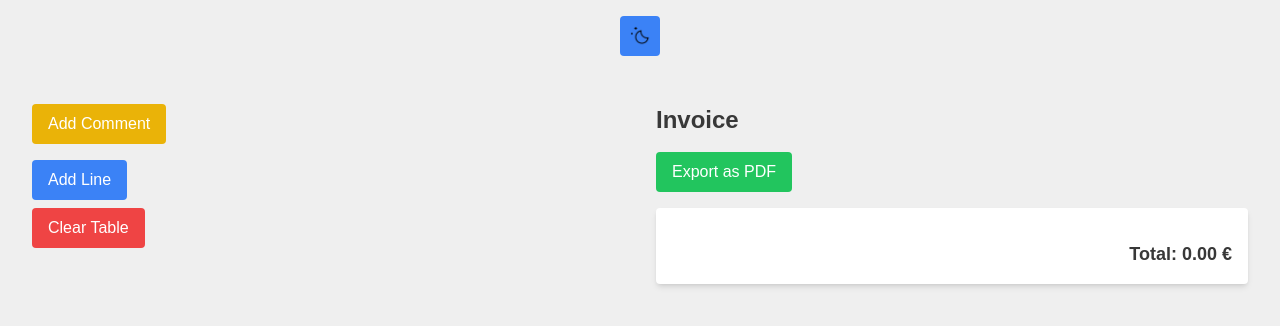
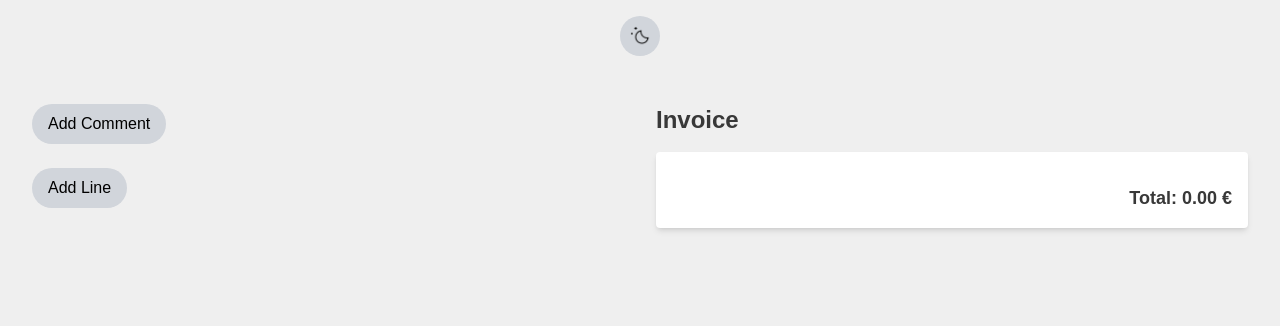
Before and after one commit to Rotosama/quickquote, a Next.js app: page / in a window 1280 px wide. Shown: the top 326 px of the page. Built offline with nearby package versions, Linux system fonts and the light colour scheme; a web font is replaced by a local one.

Commit message:
remodel colors

```diff
--- a/src/app/components/ClearTableButton.js
+++ b/src/app/components/ClearTableButton.js
@@ -4,9 +4,13 @@ export default function ClearTableButton({ onClear }) {
 	return (
 		<button
 			onClick={onClear}
-			className="bg-red-500 text-white px-4 py-2 rounded mb-4"
+			className="bg-red-400 dark:bg-red-800 px-4 py-2 rounded-full mb-4 mt-4"
 		>
-			Clear Table
+			<img
+				src="/icons/trash.png"
+				alt="delete"
+				className="w-5 h-5 icon-delete"
+			></img>
 		</button>
 	);
 }
--- a/src/app/components/CommentForm.js
+++ b/src/app/components/CommentForm.js
@@ -18,7 +18,7 @@ export default function CommentForm({ onAddComment }) {
 		<div className="mb-4">
 			<button
 				onClick={() => setIsFormVisible(!isFormVisible)}
-				className="bg-yellow-500 text-white px-4 py-2 rounded"
+				className="transition ease-in-out delay-150 hover:-translate-y-1 hover:scale-110 duration-100 bg-gray-300 dark:bg-gray-600 text-black dark:text-white px-4 py-2 mb-2 rounded-full"
 			>
 				{isFormVisible ? "Cancel" : "Add Comment"}
 			</button>
@@ -34,7 +34,7 @@ export default function CommentForm({ onAddComment }) {
 					/>
 					<button
 						type="submit"
-						className="bg-yellow-500 text-white px-4 py-2 rounded animate-pulse"
+						className="bg-yellow-600 dark:bg-teal-600 text-black dark:text-white px-4 py-2 rounded animate-pulse"
 					>
 						Add Comment
 					</button>
--- a/src/app/components/DarkModeToogle.js
+++ b/src/app/components/DarkModeToogle.js
@@ -41,7 +41,7 @@ export default function DarkModeToggle() {
 	return (
 		<button
 			onClick={() => setIsDarkMode((prevMode) => !prevMode)}
-			className="p-2 rounded bg-blue-500 text-white dark:bg-gray-600"
+			className="p-2 rounded-full bg-gray-300 text-white dark:bg-gray-600"
 		>
 			<img
 				src={isDarkMode ? "/icons/sun.png" : "/icons/moon.png"}
--- a/src/app/components/DeleteLineButton.js
+++ b/src/app/components/DeleteLineButton.js
@@ -4,9 +4,13 @@ export default function DeleteLineButton({ line, onDelete }) {
 	return (
 		<button
 			onClick={() => onDelete(line)}
-			className="delete-button px-4 py-2 rounded mb-2"
+			className="delete-button px-4 py-2 mb-2"
 		>
-			<img src="/icons/trash.png" alt="delete" className="w-5 h-5"></img>
+			<img
+				src="/icons/trash.png"
+				alt="delete"
+				className="w-5 h-5 icon-delete"
+			></img>
 		</button>
 	);
 }
--- a/src/app/components/ExportPDFButton.js
+++ b/src/app/components/ExportPDFButton.js
@@ -1,12 +1,20 @@
 "use client";
 import html2pdf from "html2pdf.js";
 
-export default function ExportPDFButton({ elementId, fileName }) {
+export default function ExportPDFButton({ elementId }) {
 	const exportPDF = () => {
 		const element = document.getElementById(elementId);
 		const deleteButtons = element.querySelectorAll(".delete-button");
 
 		deleteButtons.forEach((button) => (button.style.display = "none"));
+
+		const currentDate = new Date();
+		const formattedDate = currentDate.toISOString().slice(0, 10);
+		const formattedTime = currentDate
+			.toTimeString()
+			.slice(0, 8)
+			.replace(/:/g, "-");
+		const fileName = `invoice_${formattedDate}_${formattedTime}.pdf`;
 
 		const opt = {
 			margin: 1,
@@ -30,7 +38,7 @@ export default function ExportPDFButton({ elementId, fileName }) {
 	return (
 		<button
 			onClick={exportPDF}
-			className="bg-green-500 text-white px-4 py-2 rounded mb-4"
+			className="bg-green-400 text-black dark:bg-green-800 dark:text-white px-4 py-2 rounded-full mb-4 mt-4"
 		>
 			Export as PDF
 		</button>
--- a/src/app/components/InvoiceTable.js
+++ b/src/app/components/InvoiceTable.js
@@ -2,7 +2,7 @@
 import ExportPDFButton from "./ExportPDFButton";
 import DeleteLineButton from "./DeleteLineButton";
 
-export default function InvoiceTable({ lines, onEditLine, onDeleteLine }) {
+export default function InvoiceTable({ lines, onDeleteLine }) {
 	const calculateTotal = () =>
 		lines.reduce(
 			(total, line) =>
@@ -12,19 +12,25 @@ export default function InvoiceTable({ lines, onEditLine, onDeleteLine }) {
 
 	return (
 		<div>
-			<ExportPDFButton elementId="invoice-table" fileName="invoice.pdf" />
-			<div id="invoice-table" className="p-4 bg-white shadow-md rounded">
+			<div
+				id="invoice-table"
+				className="p-4 bg-white shadow-md rounded dark:bg-gray-600"
+			>
 				{lines.map((line, index) => (
 					<div
 						key={index}
 						className={`flex justify-between border-b py-2 ml-2 p-10 ${
-							line.isComment ? "bg-yellow-100 p-1" : ""
+							line.isComment
+								? "bg-yellow-100 p-1 dark:bg-teal-800 border-none"
+								: ""
 						}`}
 					>
 						<div>
 							<p
 								className={`font-bold ${
-									line.isComment ? "text-yellow-700" : ""
+									line.isComment
+										? "text-yellow-700 dark:text-teal-400"
+										: ""
 								}`}
 							>
 								{line.description}
--- a/src/app/components/LineForm.js
+++ b/src/app/components/LineForm.js
@@ -21,7 +21,7 @@ export default function LineForm({ onAddLine }) {
 		<div>
 			<button
 				onClick={() => setIsFormVisible(!isFormVisible)}
-				className="bg-blue-500 text-white px-4 py-2 mb-2 rounded"
+				className="transition ease-in-out delay-150 hover:-translate-y-1 hover:scale-110 duration-100 bg-gray-300 dark:bg-gray-600 text-black dark:text-white px-4 py-2 mb-2 rounded-full"
 			>
 				{isFormVisible ? "Cancel" : "Add Line"}
 			</button>
@@ -55,7 +55,7 @@ export default function LineForm({ onAddLine }) {
 					/>
 					<button
 						type="submit"
-						className="bg-blue-500 text-white px-4 py-2 rounded mt-2"
+						className="bg-gray-300 dark:bg-gray-600 text-black dark:text-white px-4 py-2 rounded mt-3 animate-pulse"
 					>
 						Add Line
 					</button>
--- a/src/app/globals.css
+++ b/src/app/globals.css
@@ -19,7 +19,16 @@ html.dark {
 	--foreground: #d5d5db;
 }
 
+input {
+	background: var(--background);
+	color: var(--foreground);
+}
+
 body {
 	color: var(--foreground);
 	background: var(--background);
 }
+.icon-delete {
+	fill: red;
+	color: red;
+}
--- a/src/app/layout.js
+++ b/src/app/layout.js
@@ -2,7 +2,6 @@
 import { Geist, Geist_Mono, Monomaniac_One } from "next/font/google";
 import "./globals.css";
 import { useEffect, useState } from "react";
-import DarkModeToggle from "./components/DarkModeToogle";
 
 const geistSans = Geist({
 	variable: "--font-geist-sans",
--- a/src/app/page.js
+++ b/src/app/page.js
@@ -6,6 +6,7 @@ import InvoiceTable from "./components/InvoiceTable";
 import CommentForm from "./components/CommentForm";
 import DarkModeToggle from "./components/DarkModeToogle";
 import ClearTableButton from "./components/ClearTableButton";
+import ExportPDFButton from "./components/ExportPDFButton";
 
 export default function Home() {
 	const [lines, setLines] = useState([]);
@@ -34,13 +35,18 @@ export default function Home() {
 				<div className="justify-center items-center w-full lg:w-1/2 p-4">
 					<CommentForm onAddComment={addComment} />
 					<LineForm onAddLine={addLine} />
-					<ClearTableButton onClear={clearTable} />
 				</div>
 
 				{/* Right Side: Invoice Preview */}
 				<div className="w-full lg:w-1/2 p-4">
 					<h1 className="text-2xl font-bold mb-4">Invoice</h1>
 					<InvoiceTable lines={lines} onDeleteLine={deleteLine} />
+					{lines.length > 0 && (
+						<div className="flex justify-evenly">
+							<ClearTableButton onClear={clearTable} />
+							<ExportPDFButton elementId="invoice-table" />
+						</div>
+					)}
 				</div>
 			</div>
 		</>
```
